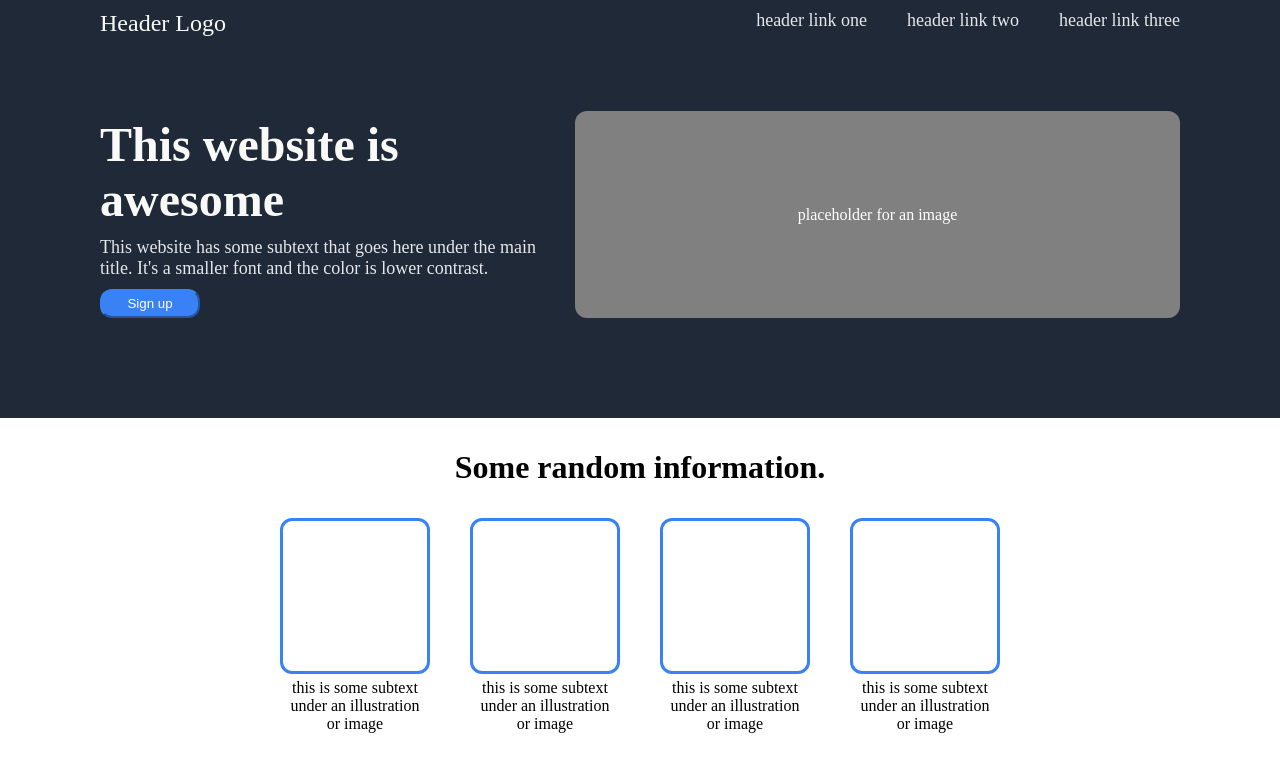
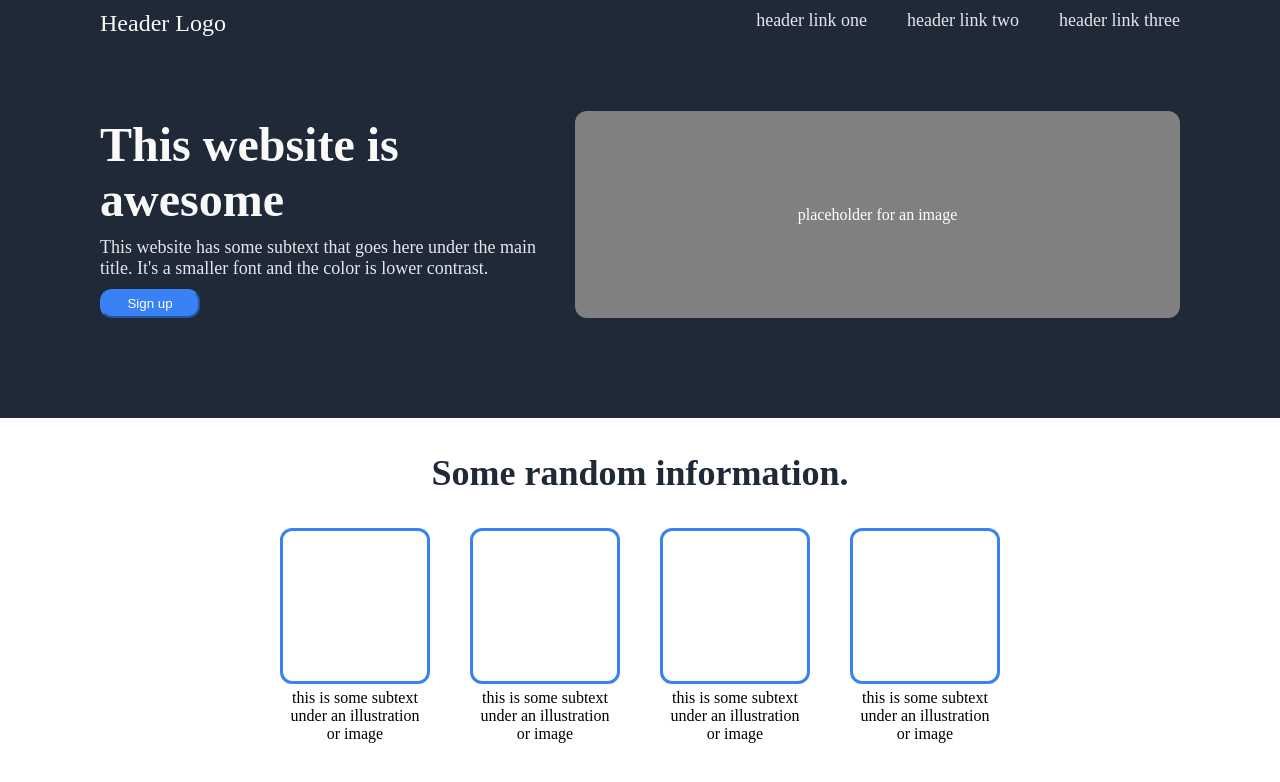
Before and after one commit to JustChillin6969/odin-project-1, a plain HTML site: page index.html in a window 1280 px wide. Drawn offline with Linux system fonts and the light colour scheme.

Commit message:
Fix the header from going off center when shrinking the screen
The header on the second section of the website "Some random infromation" would go off center when shrinking the the window.

This will keep it centered.

```diff
--- a/style.css
+++ b/style.css
@@ -95,8 +95,14 @@ border-color: #3882f6;
     display: flex;
     flex-direction: column;
     gap: 10px;
-    align-items: center;
     padding: 10px 100px 100px 100px;
+}
+
+.middle-container-one h1 {
+    font-size: 36px;
+    font-weight: bolder;
+    color: #1f2937;
+   text-align: center;
 }
 
 .box {
```
Also changed, not shown: index.html (+2 -0 lines).
